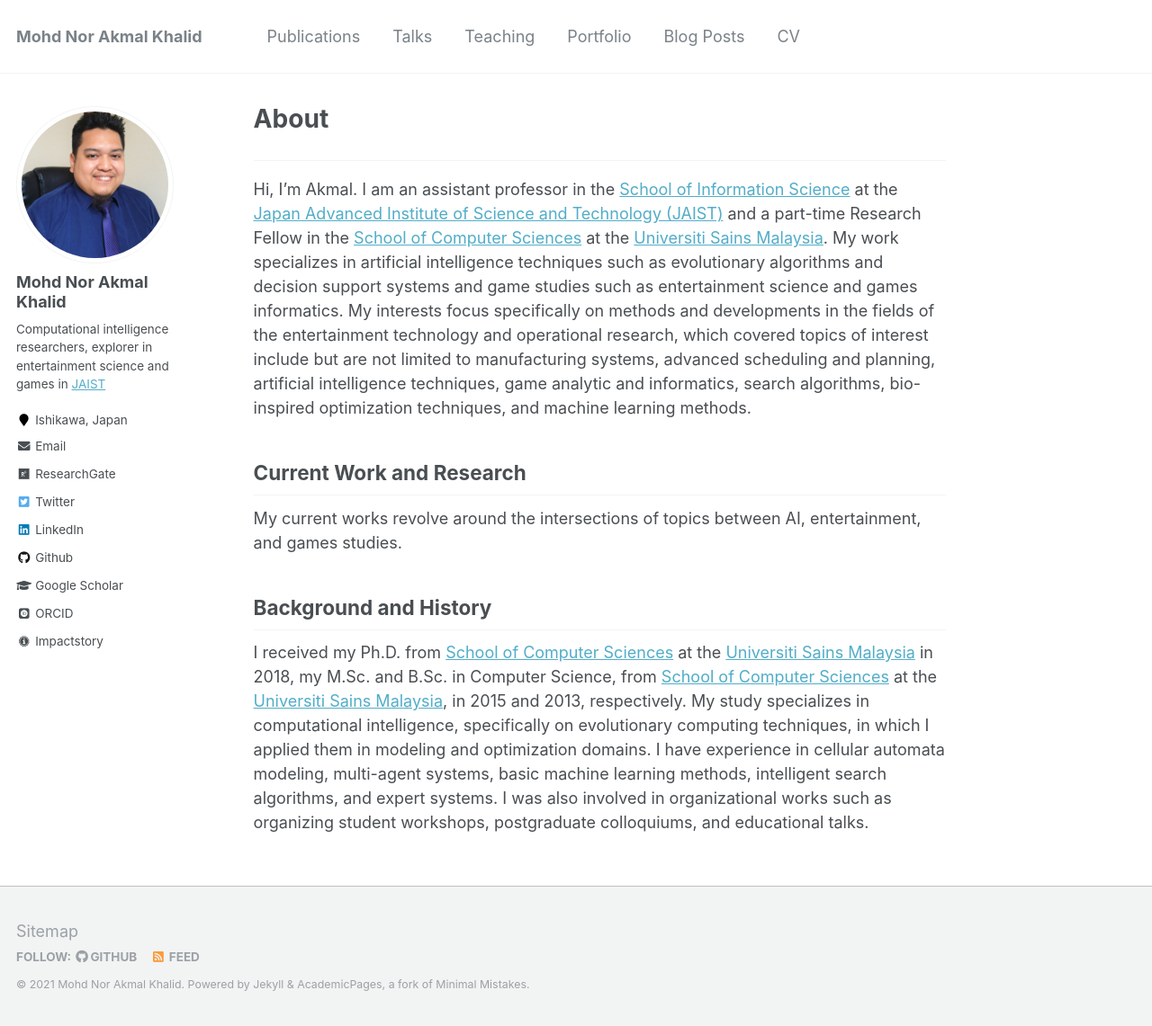
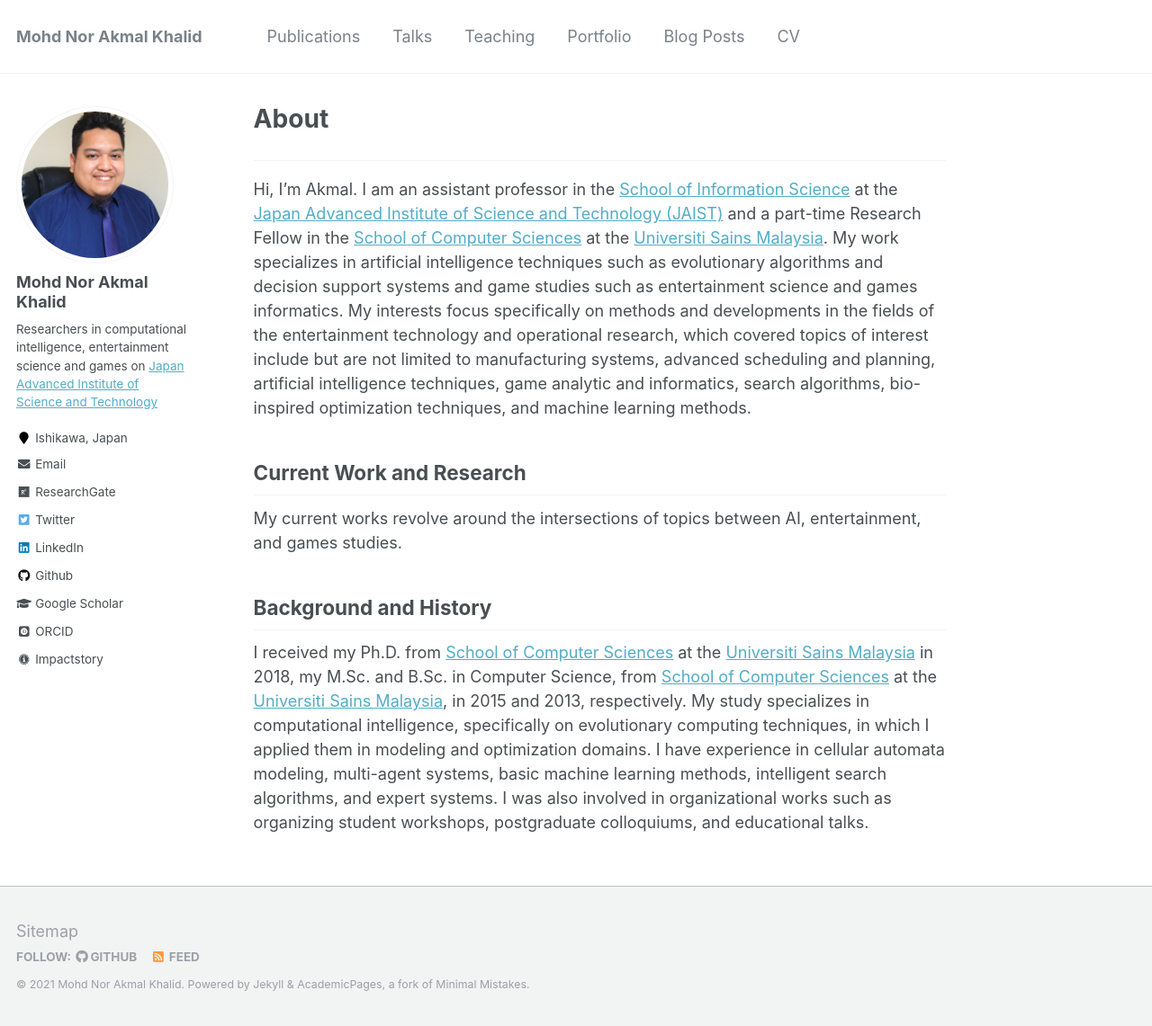
Before and after one commit to akmalkhalid/cv, a Jekyll site: the page built from _pages/about.md, in a window 1280 px wide and 1141 px high. Shown: the whole window at 90% size. Built offline with Jekyll 4.4.1, drawn with Linux system fonts in a browser that asks for light colours; some web fonts are replaced.

Commit message:
Update _config.yml

```diff
--- a/_config.yml
+++ b/_config.yml
@@ -84,7 +84,7 @@ analytics:
 author:
   name             : "Mohd Nor Akmal Khalid"
   avatar           : "profile.png"
-  bio              : "Computational intelligence researchers, explorer in entertainment science and games in <a href='https://www.jaist.ac.jp' target='_blank'>JAIST</a>"
+  bio              : "Researchers in computational intelligence, entertainment science and games on <a href='https://www.jaist.ac.jp' target='_blank'>Japan Advanced Institute of Science and Technology</a>"
   location         : "Ishikawa, Japan"
   employer         :
   pubmed           :
```
